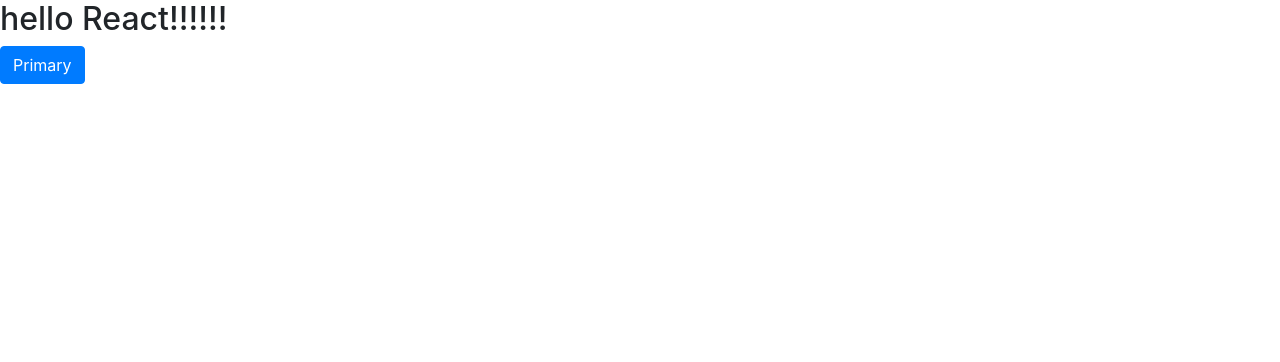
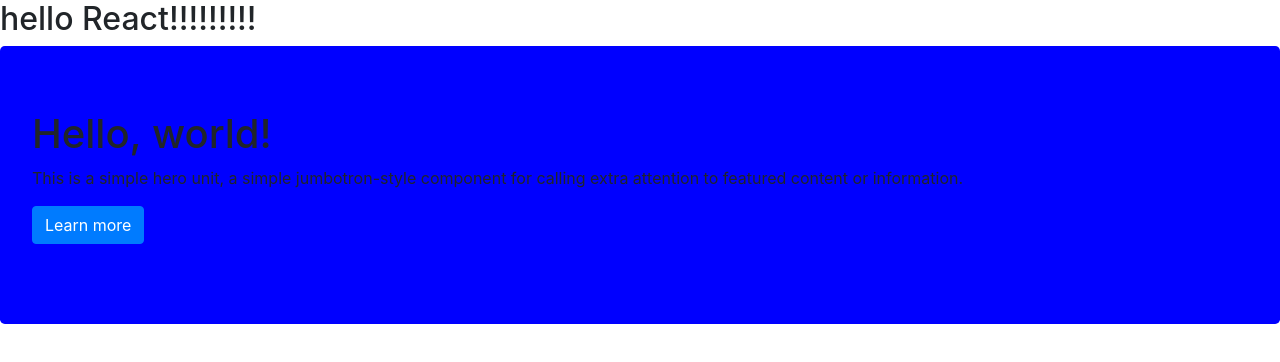
Before and after one commit to JanetEne/Movies-Client-Side, a React (Create React App) app: page / in a window 1280 px wide. Shown: the top 362 px of the page. Built offline with nearby package versions, Linux system fonts and the light colour scheme.

Commit message:
setup emotionjs and styled jumbotron

```diff
--- a/package.json
+++ b/package.json
@@ -3,6 +3,8 @@
   "version": "0.1.0",
   "private": true,
   "dependencies": {
+    "@emotion/react": "^11.1.1",
+    "@emotion/styled": "^11.0.0",
     "@testing-library/jest-dom": "^5.11.4",
     "@testing-library/react": "^11.1.0",
     "@testing-library/user-event": "^12.1.10",
@@ -36,5 +38,8 @@
       "last 1 firefox version",
       "last 1 safari version"
     ]
+  },
+  "devDependencies": {
+    "@emotion/babel-plugin": "^11.0.0"
   }
 }
--- a/src/App.js
+++ b/src/App.js
@@ -1,12 +1,13 @@
+import React from 'react'
 import './App.css';
-import Button from 'react-bootstrap/Button'
 import 'bootstrap/dist/css/bootstrap.min.css';
+import Jumbotron from './jumbotronComponent/jumbotron';
 
-function App() {
+const App = () => {
   return (
     <div>
-      <h2>hello React!!!!!!</h2>
-      <Button variant="primary">Primary</Button>
+      <h2>hello React!!!!!!!!!</h2>
+      <Jumbotron/>
     </div>
   )
 }
--- /dev/null
+++ b/src/jumbotronComponent/jumbotron.js
@@ -0,0 +1,20 @@
+import React from "react";
+import { Button } from "react-bootstrap";
+import {StyledJumbotron } from './style'
+
+const JumbotronComponent = () => {
+  return (
+    <StyledJumbotron>
+      <h1>Hello, world!</h1>
+      <p>
+        This is a simple hero unit, a simple jumbotron-style component for
+        calling extra attention to featured content or information.
+      </p>
+      <p>
+        <Button variant="primary">Learn more</Button>
+      </p>
+    </StyledJumbotron>
+  );
+};
+
+export default JumbotronComponent;
--- /dev/null
+++ b/src/jumbotronComponent/style.js
@@ -0,0 +1,6 @@
+import styled from '@emotion/styled'
+import {Jumbotron} from 'react-bootstrap'
+
+export const StyledJumbotron = styled(Jumbotron)`
+ background-color: blue;
+`
```
Also changed, not shown: .babelrc (added), 1 other file (tests, documents, lock files or other folders).
